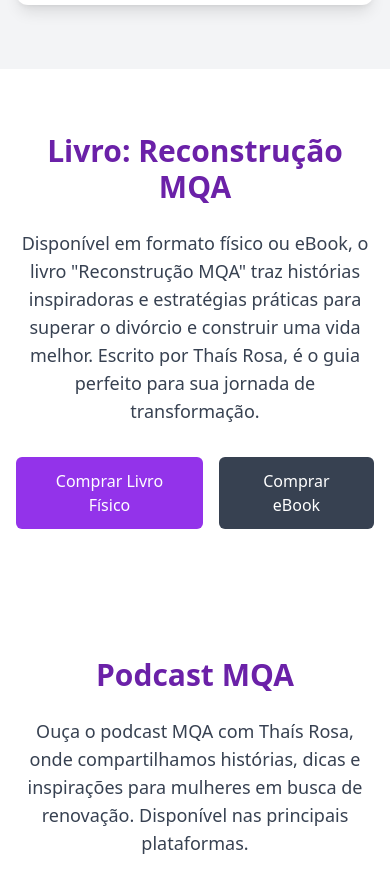
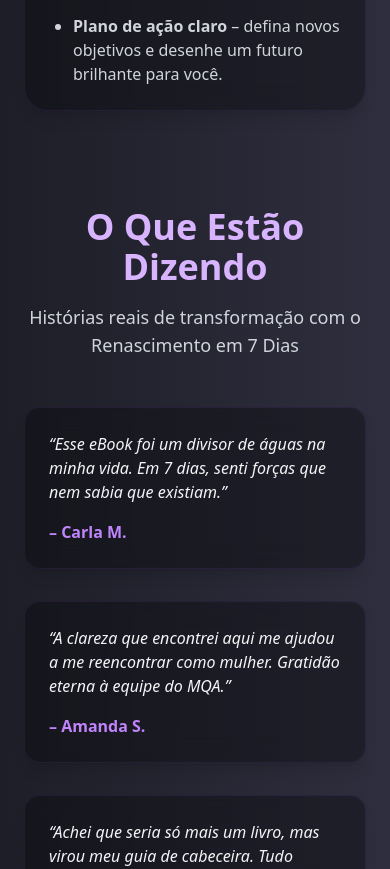
Before and after one commit to MarioAquila01/mqa, a React (Vite) app: page / in a window 390 px wide. Shown: the part 4900-5769 px from the top of the page. Built offline with nearby package versions, Linux system fonts and the light colour scheme.

Commit message:
Atualiza Home e Livro com scroll, layout, vídeo, benefícios e nova imagem do ebook

```diff
--- a/src/components/Home.jsx
+++ b/src/components/Home.jsx
@@ -2,9 +2,9 @@ import React, { useEffect } from 'react';
 import { scroller } from 'react-scroll';
 
 import Missao from './Missao';
+import Livro from './Livro';
 import SalaSecreta from './SalaSecreta';
 import Palestras from './Palestras';
-import Livro from './Livro';
 import Podcast from './Podcast';
 import Contato from './Contato';
 
@@ -58,9 +58,9 @@ const Home = () => {
       </div>
 
       <div id="missao"><Missao /></div>
+      <div id="livro"><Livro /></div>
       <div id="sala-secreta"><SalaSecreta /></div>
       <div id="palestras"><Palestras /></div>
-      <div id="livro"><Livro /></div>
       <div id="podcast"><Podcast /></div>
       <div id="contato"><Contato /></div>
     </>
--- a/src/components/Livro.jsx
+++ b/src/components/Livro.jsx
@@ -1,18 +1,129 @@
 import React from 'react';
 
-const Livro = () => (
-  <section id="livro" className="py-16 bg-white">
-    <div className="container mx-auto px-4 text-center">
-      <h2 className="text-3xl font-bold mb-6 text-purple-800">Livro: Reconstrução MQA</h2>
-      <p className="text-lg mb-8 text-gray-700">
-        Disponível em formato físico ou eBook, o livro "Reconstrução MQA" traz histórias inspiradoras e estratégias práticas para superar o divórcio e construir uma vida melhor. Escrito por Thaís Rosa, é o guia perfeito para sua jornada de transformação.
-      </p>
-      <div className="flex justify-center space-x-4">
-        <a href="#comprar-fisico" className="bg-purple-600 text-white py-3 px-6 rounded-md hover:bg-purple-700">Comprar Livro Físico</a>
-        <a href="#comprar-ebook" className="bg-gray-700 text-white py-3 px-6 rounded-md hover:bg-gray-800">Comprar eBook</a>
+const Livro = () => {
+  return (
+    <section id="livro" className="bg-gradient-to-r from-[#1e1e28] to-[#2e2e3e] text-white py-20 px-6 md:px-16">
+
+      {/* TÍTULO DE TOPO DA SEÇÃO */}
+      <div className="max-w-4xl mx-auto text-center mb-12">
+        <h2 className="text-4xl md:text-5xl font-extrabold text-purple-300">
+          Dê o primeiro passo!
+        </h2>
+        <p className="text-lg md:text-xl text-gray-300 mt-3">
+          Guia: <span className="font-semibold text-white">Renascimento em 7 Dias</span>
+        </p>
       </div>
-    </div>
-  </section>
-);
+
+      {/* IMAGEM DO LIVRO */}
+      <div className="max-w-4xl mx-auto mb-12 flex justify-center">
+        <img
+          src="/assets/img/ebook1.png"
+          alt="Ebook Renascimento em 7 Dias"
+          className="w-full max-w-md rounded-2xl shadow-xl hover:scale-105 transition-transform"
+        />
+      </div>
+
+      {/* DESCRIÇÃO DO LIVRO */}
+      <div className="max-w-3xl mx-auto bg-black/30 backdrop-blur-md p-8 rounded-3xl border border-purple-500/10 shadow-lg text-center">
+        <h2 className="text-4xl font-bold text-purple-300 mb-6">Renascimento Pós Divórcio</h2>
+        <p className="text-gray-200 text-lg mb-6">
+          Você vai receber um guia cuidadosamente elaborado para apoiá-la(o) nos primeiros passos de sua jornada de redescoberta e renascimento pessoal.
+          Criamos este e-book com um propósito claro: oferecer a você ferramentas práticas, ferramentas poderosas e, acima de tudo, esperança para este novo capítulo de sua vida!
+        </p>
+        <p className="text-gray-100 text-lg font-semibold mb-8">
+          <em>"Renascimento em 7 Dias"</em> não é apenas um livro digital, é um guia de transformação!
+        </p>
+
+        <div className="text-left text-gray-200 mb-10">
+          <h3 className="text-xl font-bold text-purple-200 mb-3">Ao longo de sete dias, vamos explorar:</h3>
+          <ul className="list-disc pl-6 space-y-2">
+            <li><strong>Dia 1:</strong> Abraçando a Mudança</li>
+            <li><strong>Dia 2:</strong> Nutrindo Seu Bem-Estar Emocional</li>
+            <li><strong>Dia 3:</strong> Primeiros Passos para Independência Financeira</li>
+            <li><strong>Dia 4:</strong> Fortalecendo Laços Familiares na Transição</li>
+            <li><strong>Dia 5:</strong> Explorando Seu Potencial Profissional</li>
+            <li><strong>Dia 6:</strong> Construindo Sua Tribo de Apoio</li>
+            <li><strong>Dia 7:</strong> Desenhando Seu Novo Capítulo</li>
+          </ul>
+        </div>
+
+        {/* BOTÃO DE COMPRA */}
+        <a
+          href="https://pay.hotmart.com/Y98362855B?off=1t3be51p&hotfeature=51&_hi=eyJjaWQiOiIxNzUxOTExNjAzNzQ3NjM0Njc4NDUyNjEzNzYxMzAwIiwiYmlkIjoiMTc1MTkxMTYwMzc0NzYzNDY3ODQ1MjYxMzc2MTMwMCIsInNpZCI6ImQ2N2Y1NmQzYjI2MzQzZjNhNzM5N2E1YmQ4YzEwOWM5In0=.1752406117820&bid=1752406120264"
+          target="_blank"
+          rel="noopener noreferrer"
+          className="inline-block bg-gradient-to-r from-purple-600 to-pink-500 hover:brightness-110 text-white font-bold py-4 px-8 rounded-xl text-lg shadow-lg transition-transform hover:scale-105"
+        >
+          Comprar Agora por R$27,90
+        </a>
+      </div>
+
+      {/* BLOCO VÍDEO + TEXTO */}
+      <section className="mt-20">
+        <div className="max-w-7xl mx-auto flex flex-col md:flex-row items-center justify-center gap-12">
+          {/* VIDEO */}
+          <div className="w-full md:w-1/2">
+            <div className="aspect-w-16 aspect-h-9 rounded-xl overflow-hidden shadow-lg border border-purple-500/20">
+              <iframe
+                src="https://www.youtube.com/embed/uhWFqzYEREI"
+                title="Vídeo Renascimento"
+                frameBorder="0"
+                allow="accelerometer; autoplay; clipboard-write; encrypted-media; gyroscope; picture-in-picture"
+                allowFullScreen
+                className="w-full h-64 md:h-[350px]"
+              ></iframe>
+            </div>
+          </div>
+
+          {/* TEXTO */}
+          <div className="w-full md:w-1/2 bg-black/30 backdrop-blur-md p-6 md:p-10 rounded-3xl border border-purple-500/10 shadow-lg">
+            <h3 className="text-3xl font-bold text-purple-300 mb-4">Sinta-se mais forte, confiante e no controle da sua vida!</h3>
+            <p className="text-lg text-gray-200 mb-6 font-semibold">O que você vai ganhar?</p>
+            <ul className="list-disc text-gray-300 pl-6 space-y-3">
+              <li><strong>Autoestima renovada</strong> – recupere sua confiança e descubra seu verdadeiro valor.</li>
+              <li><strong>Equilíbrio emocional</strong> – aprenda a lidar com sentimentos difíceis e siga em frente sem culpa.</li>
+              <li><strong>Independência financeira</strong> – comece a organizar sua vida financeira com segurança.</li>
+              <li><strong>Relações fortalecidas</strong> – construa laços saudáveis com filhos, amigos e um novo amor.</li>
+              <li><strong>Plano de ação claro</strong> – defina novos objetivos e desenhe um futuro brilhante para você.</li>
+            </ul>
+          </div>
+        </div>
+      </section>
+
+      {/* BLOCO DEPOIMENTOS */}
+      <section className="mt-24 text-white">
+        <div className="max-w-6xl mx-auto text-center mb-12">
+          <h2 className="text-4xl font-bold text-purple-300 mb-4">O Que Estão Dizendo</h2>
+          <p className="text-gray-300 text-lg">Histórias reais de transformação com o Renascimento em 7 Dias</p>
+        </div>
+
+        <div className="grid grid-cols-1 md:grid-cols-3 gap-8 max-w-6xl mx-auto">
+          {[
+            {
+              nome: "Carla M.",
+              texto: "Esse eBook foi um divisor de águas na minha vida. Em 7 dias, senti forças que nem sabia que existiam.",
+            },
+            {
+              nome: "Amanda S.",
+              texto: "A clareza que encontrei aqui me ajudou a me reencontrar como mulher. Gratidão eterna à equipe do MQA.",
+            },
+            {
+              nome: "Fernanda R.",
+              texto: "Achei que seria só mais um livro, mas virou meu guia de cabeceira. Tudo mudou desde então.",
+            },
+          ].map((dep, i) => (
+            <div
+              key={i}
+              className="bg-black/30 backdrop-blur-md p-6 rounded-2xl border border-purple-500/10 shadow-lg hover:shadow-purple-700/30 transition-transform hover:-translate-y-1"
+            >
+              <p className="text-gray-100 italic mb-4">“{dep.texto}”</p>
+              <p className="text-purple-400 font-semibold">– {dep.nome}</p>
+            </div>
+          ))}
+        </div>
+      </section>
+    </section>
+  );
+};
 
 export default Livro;
```
Also changed, not shown: public/assets/img/ebook1.png (added).
